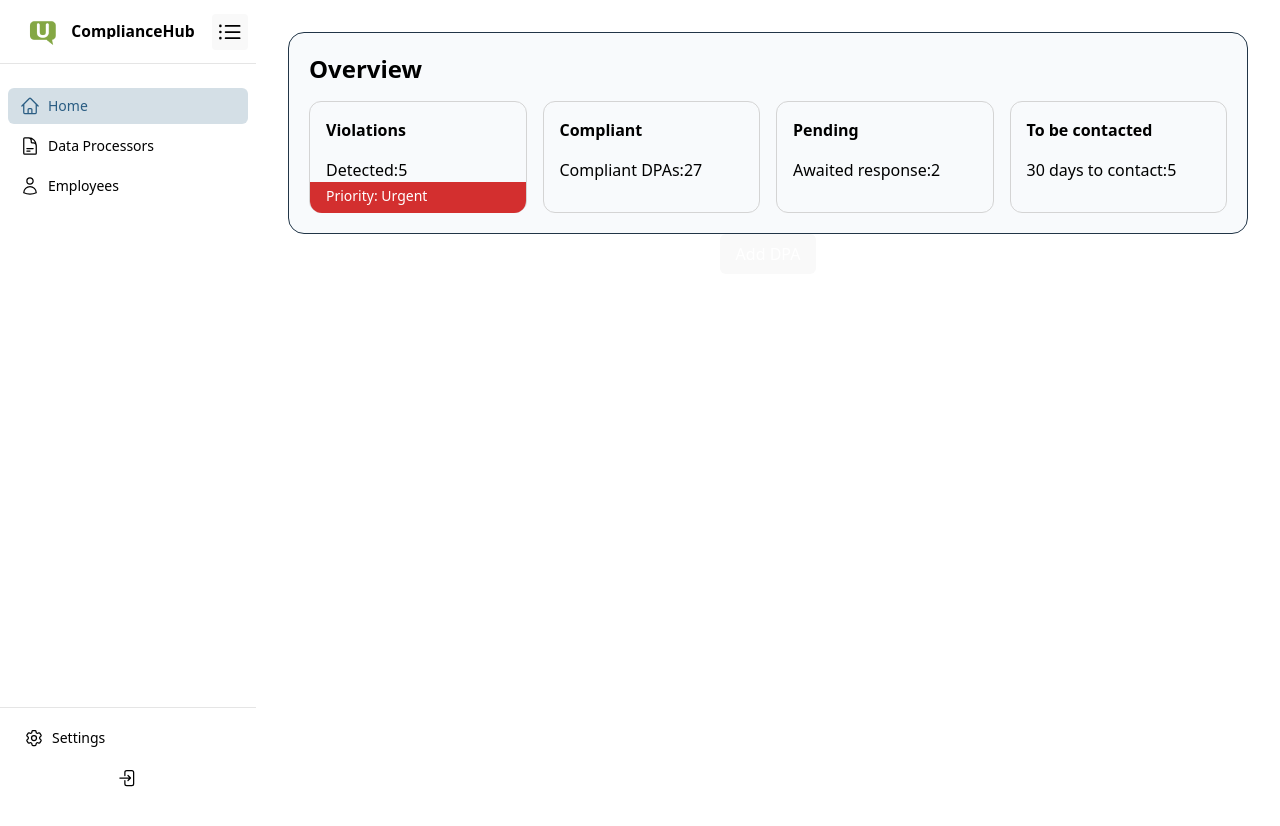
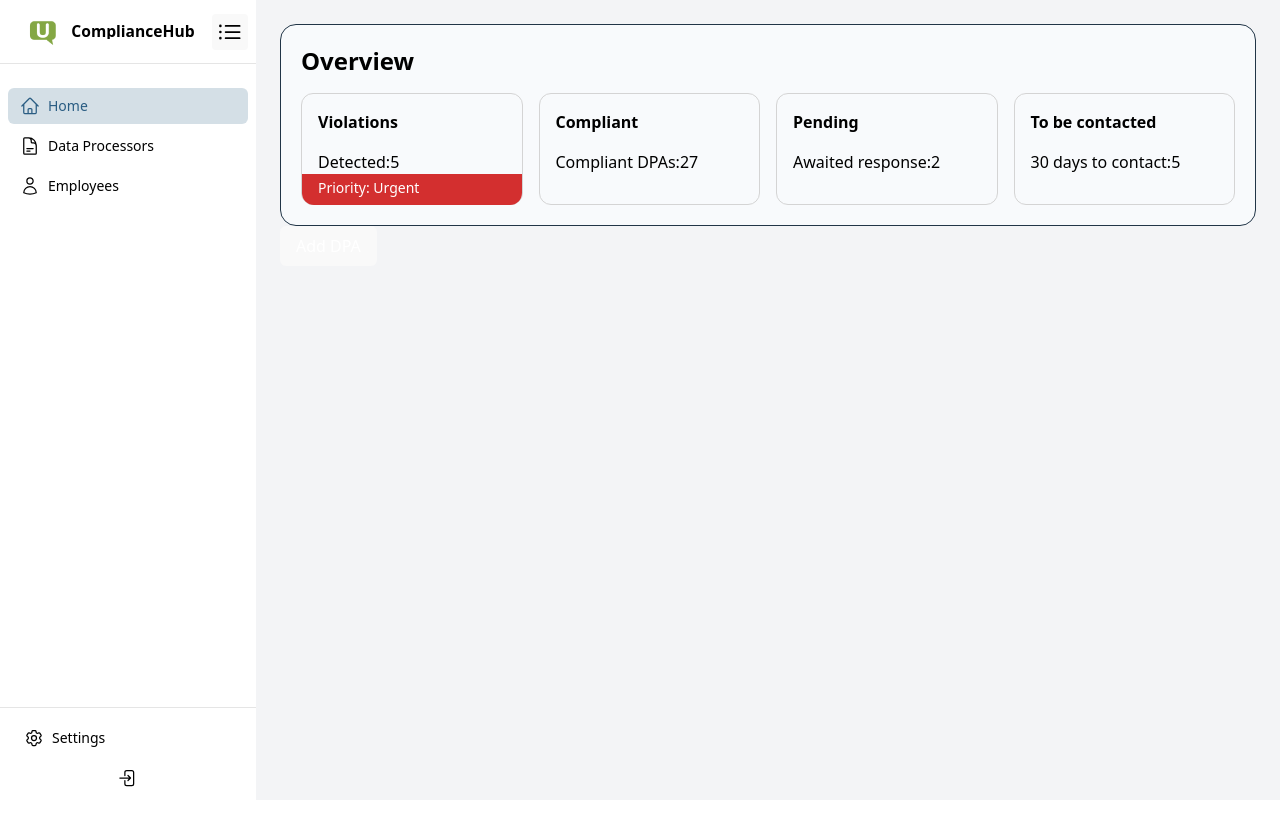
Before and after one commit to asbjorngosvig/p3_compliance_hub, a React (Vite) app in the folder frontend/: page / in a window 1280 px wide. Shown: the top 826 px of the page. After the commit the page ends 800 px from the top, so only its background shows below. Built offline with nearby package versions, Linux system fonts and the light colour scheme.

Commit message:
-adjusting parent div

```diff
--- a/frontend/src/app/AppLayout.tsx
+++ b/frontend/src/app/AppLayout.tsx
@@ -12,18 +12,19 @@ export default function AppLayout() {
     }, [matches]);
 
     return (
-
-
-      <main className={`min-h-screen flex-1 transition-all ${isSidebarCollapsed ? "ml-16" : "ml-64"}`}>
-        <div className={`flex-1 transition-all duration-300 ${
-                        isSidebarCollapsed ? 'pl-16' : 'pl-64'} xl:-mx-20 md:-mx-0`}>
-
+        // Parent flex container: Sidebar is a sibling (left column), main fills remaining space
+        <div className="min-h-screen flex bg-gray-100">
             <Sidebar
                 isCollapsed={isSidebarCollapsed}
-      toggle={() => setIsSidebarCollapsed(v => !v)} />
+                toggle={() => setIsSidebarCollapsed((v) => !v)}
+            />
+
+            <main className="flex-1 transition-all p-6">
+                {/* Use the available width — don't center-limit this wrapper unless you intend to */}
+                <div className="w-full">
+                    <Outlet />
                 </div>
-        <Outlet />
             </main>
-
+        </div>
     );
 }
--- a/frontend/src/shared/components/OverviewCards.tsx
+++ b/frontend/src/shared/components/OverviewCards.tsx
@@ -12,19 +12,13 @@ interface OverviewCardsProps {
 }
 
 export function OverviewCards({cards}: OverviewCardsProps ) {
-
     return (
-        <>
-            {/*<div className="truncate flex wrap-normal whitespace-normal p-1">*/}
-            <div className=" grid gap-4 sm:grid-cols-2 lg:grid-cols-4  justify-center text-left ">
-                {cards.map((card, index) => (
-                        <OverviewCard key={index} {...card}></OverviewCard>
-                    )
-                )}
-            </div>
-        </>
+        <div className="w-full grid gap-4 sm:grid-cols-2 lg:grid-cols-4 text-left">
+            {cards.map((card, index) => (
+                <OverviewCard key={index} {...card} />
+            ))}
+        </div>
     );
 }
 
-
 export default OverviewCards;
--- a/frontend/src/shared/components/OverviewHeader.tsx
+++ b/frontend/src/shared/components/OverviewHeader.tsx
@@ -1,6 +1,5 @@
-import {OverviewCards} from "./OverviewCards.tsx";
-import type {priorityStatus} from "./OverviewCard.tsx";
-
+import {OverviewCards} from './OverviewCards.tsx';
+import type {priorityStatus} from './OverviewCard.tsx';
 
 export function OverviewHeader() {
     const cardsData: {
@@ -10,46 +9,18 @@ export function OverviewHeader() {
         violationStatus: boolean;
         priority?: priorityStatus;
     }[] = [
-        {
-            title: "Violations",
-            description: "Detected:",
-            numberCount: 5,
-            violationStatus: true,
-            priority: "Urgent",
-        },
-        {
-            title: "Compliant",
-            description: "Compliant DPAs:",
-            numberCount: 27,
-            violationStatus: false,
-        },
-        {
-            title: "Pending",
-            description: "Awaited response:",
-            numberCount: 2,
-            violationStatus: false,
-        },
-        {
-            title: "To be contacted",
-            description: "30 days to contact:",
-            numberCount: 5,
-            violationStatus: false,
-        },
+        { title: "Violations", description: "Detected:", numberCount: 5, violationStatus: true, priority: "Urgent" },
+        { title: "Compliant", description: "Compliant DPAs:", numberCount: 27, violationStatus: false },
+        { title: "Pending", description: "Awaited response:", numberCount: 2, violationStatus: false },
+        { title: "To be contacted", description: "30 days to contact:", numberCount: 5, violationStatus: false },
     ];
 
-
-
     return (
-        <>
-            <div className={"  bg-slate-50 p-5 border rounded-2xl lg:text-left sm:text-center "}>
-
-                <p className={" text-black text-2xl font-semibold pb-4 "}>Overview</p>
-                <OverviewCards cards={cardsData}/>
-            </div>
-
-
-        </>
-    )
+        <div className="bg-slate-50 p-5 border rounded-2xl w-full">
+            <p className="text-black text-2xl font-semibold pb-4">Overview</p>
+            <OverviewCards cards={cardsData} />
+        </div>
+    );
 }
 
 export default OverviewHeader;
--- a/frontend/src/shared/components/Sidebar.tsx
+++ b/frontend/src/shared/components/Sidebar.tsx
@@ -1,5 +1,12 @@
 import { NavLink } from "react-router-dom";
-import {HomeIcon,DocumentTextIcon,Cog6ToothIcon,UserIcon,ArrowRightEndOnRectangleIcon,ListBulletIcon,} from "@heroicons/react/24/outline";
+import {
+    HomeIcon,
+    DocumentTextIcon,
+    Cog6ToothIcon,
+    UserIcon,
+    ArrowRightEndOnRectangleIcon,
+    ListBulletIcon,
+} from "@heroicons/react/24/outline";
 import { Logo } from "./Logo";
 
 type SidebarItem = {
@@ -26,13 +33,14 @@ export function Sidebar({
     toggle: () => void;
 }) {
     return (
-    <div
+        // No 'fixed' here; sidebar is a normal flex child. Use shrink-0 so it doesn't compress.
+        <aside
             className={classNames(
-        "fixed top-0 left-0 h-full bg-white flex flex-col transition-all duration-300 ease-in-out",
+                "h-screen bg-white flex flex-col transition-all duration-300 ease-in-out flex-shrink-0",
                 isCollapsed ? "w-16" : "w-64"
             )}
         >
-      {/* Topsektion */}
+            {/* Top section */}
             <div
                 className={classNames(
                     "flex items-center h-16 border-b border-black/10 px-2 transition-all",
@@ -62,7 +70,7 @@ export function Sidebar({
                 </button>
             </div>
 
-      {/* Midtersektion */}
+            {/* Middle section */}
             <nav className="flex-1 mt-6 px-2 space-y-1 overflow-y-auto">
                 {navigation.map(({ name, to, icon: Icon }) => (
                     <NavLink
@@ -85,7 +93,7 @@ export function Sidebar({
                 ))}
             </nav>
 
-      {/* Bundsektion */}
+            {/* Bottom section */}
             <div className="border-t border-black/10 p-3 flex flex-col space-y-3">
                 <NavLink
                     to="/settings"
@@ -105,12 +113,12 @@ export function Sidebar({
 
                 <NavLink to="/login" className="flex items-center justify-center">
                     <ArrowRightEndOnRectangleIcon
-            className="text-black h-5 w-5 flex-shrink-0 hover:text-[#2A5D83] transition"
+                        className="text-black h-5 w-5 flex-shrink-0 hover:text-[#6A42AB] transition"
                         aria-hidden="true"
                     />
                 </NavLink>
             </div>
-    </div>
+        </aside>
     );
 }
 
--- a/frontend/src/shared/styles/App.css
+++ b/frontend/src/shared/styles/App.css
@@ -5,10 +5,9 @@
 }
 
 #root {
-  max-width: 1280px;
+
   margin: 0 auto;
-  padding: 2rem;
-  text-align: center;
+
 }
 
 .logo {
```
Lines whose indentation alone changed are shown as unchanged.
